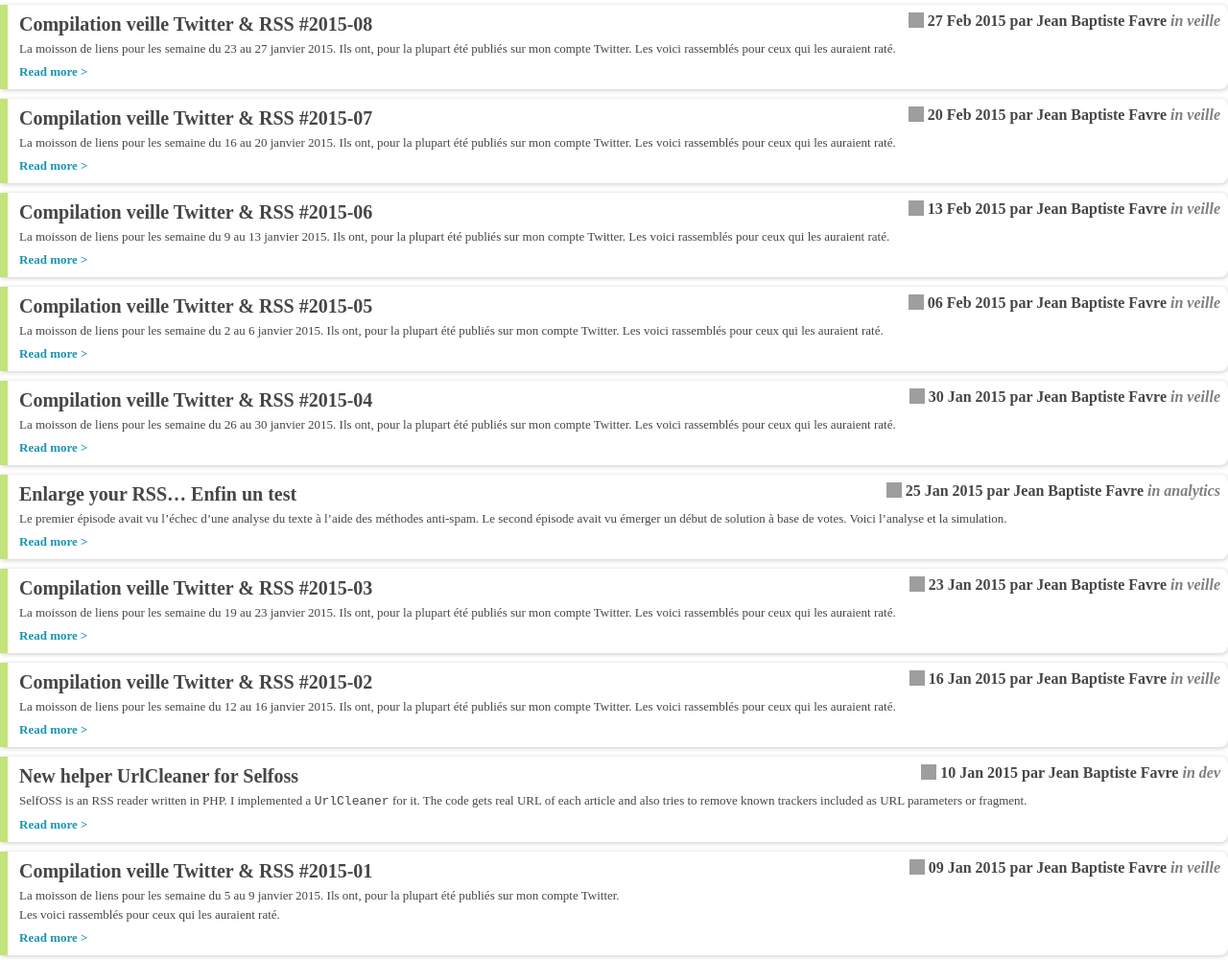
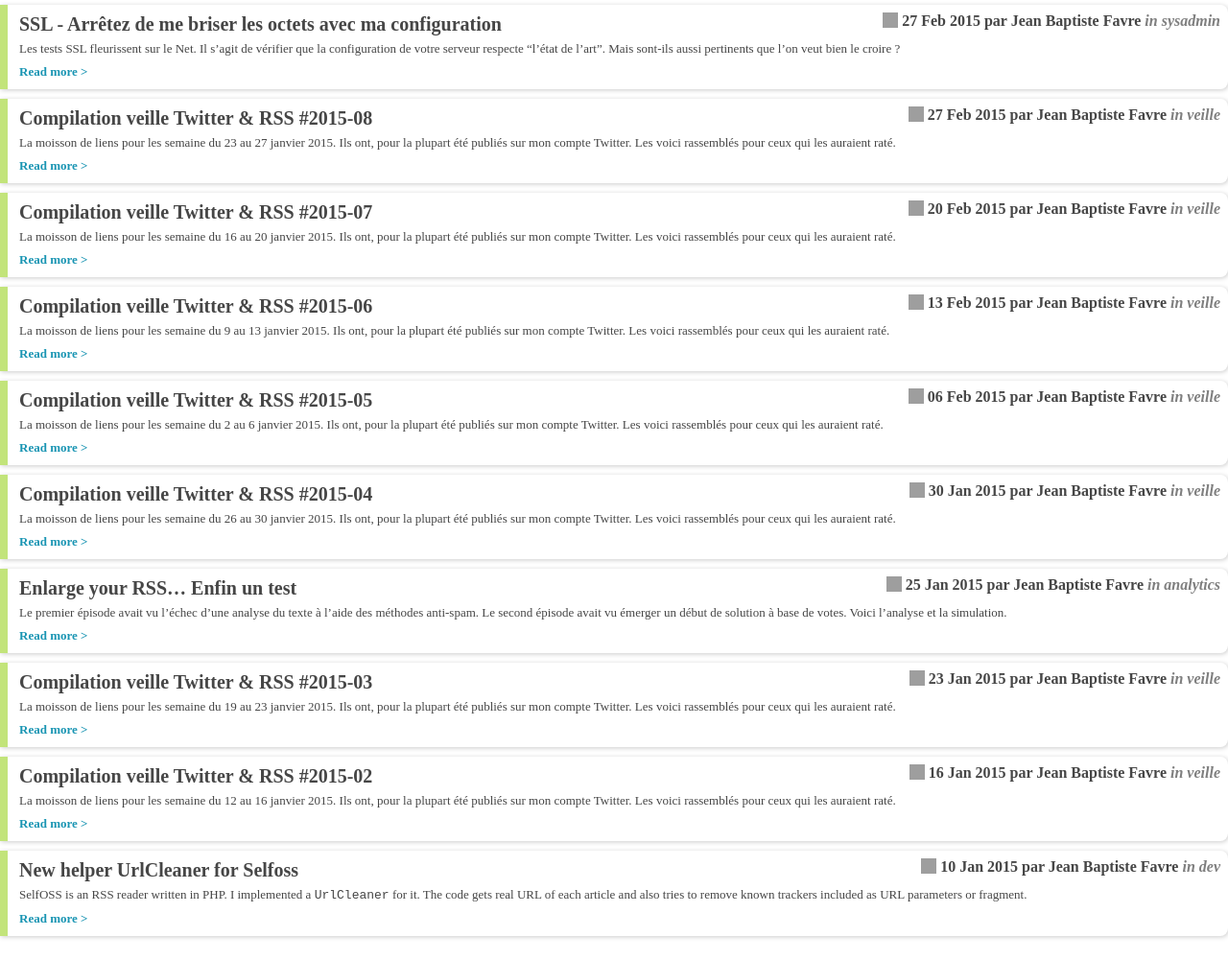
Before and after one commit to jbfavre/jbfavre.org, a Jekyll site: the page built from blog.html, in a window 1280 px wide. Shown: the whole page at 96% size. Built offline with Jekyll 4.4.1, drawn with Linux system fonts in a browser that asks for light colours; some of the changed lines change nothing that is shown; grey boxes are pictures that could not be loaded.

Commit message:
New post: SSL - Arrêtez de me briser les octets avec ma configuration

```diff
--- /dev/null
+++ b/_posts/fr/2015-02-27-SSL-Arretez-de-me-briser-les-octets-avec-ma-configuration.md
@@ -0,0 +1,97 @@
+---
+layout: post
+title: "SSL - Arrêtez de me briser les octets avec ma configuration"
+category: sysadmin
+tags: [tls,security,troll]
+date: 2015-02-27 21:00 +0100
+---
+
+Les tests SSL fleurissent sur le Net. Il s'agit de vérifier que la configuration
+de votre serveur respecte "l'état de l'art". Mais sont-ils aussi pertinents que
+l'on veut bien le croire ?
+
+La note obtenue en fin de test s'échelonne de A, parfois agrémenté d'un +,
+jusqu'à... loin dans l'alphabet.
+
+Outre que, bien souvent, la définition même de "l'état de l'art" est loin d'être
+acquise et partagée, la note finale peut en réalité être très très loin du niveau
+de sécurité obtenu "dans la vraie vie"™.
+Le paramétrage SSL faisant l'objet d'une négociation, le niveau réel de sécurité
+dépend de 2 facteurs principaux:
+
+- ce que le serveur supporte et offre
+- ce que le client supporte et accepte
+
+Mais il dépend aussi de la "fermeté" des négociateurs, c'est-à-dire au respect
+de la priorité des choix proposés.
+
+Actuellement, on ne se concentre que sur le premier point, et encore de manière
+un peu brutale:
+
+> Tu supportes RC4 ? pas de bol, nous on aime pas...
+
+Alors, bien sûr, les esprits chaffouins m'opposeront que `RC4` c'est mal, c'est
+tout cassé... Certes.
+Reste que mieux vaut un chiffrement faible que pas de chiffrement du tout, non ?
+
+Assez curieusement, ce raisonnement est à peu près accepté pour la sécurisation
+d'un serveur de mail ou jabber, pas du tout pour un serveur web.
+Pourtant, c'est exactement le même principe.
+
+Le but premier d'Internet est de communiquer. Une application trop restrictive
+d'une sécurité rêvée, au sens de souhaitée pas imaginée, va à l'encontre de ce
+principe.
+Quid de l'internaute qui, quelqu'en soit la raison, utilise une vieille version
+d'un navigateur ? C'est dommage, nous somme bien d'accord, mais avons-nous
+réellement la capacité d'en deviner la raison, et surtout, de faire quelque
+chose pour corriger cela ?
+
+Négligence, manque de temps, ignorance des enjeux, absence de moyens financiers
+pour renouveler un système d'exploitation obsolète, les raisons sont diverses
+et nous ne les connaissons pas. En quoi donc devrions-nous leur interdire
+l'accès à notre serveur ?
+
+Un certain nombre de principes devraient être remis au goût du jour:
+
+- Le serveur doit privilégier la compatibilité. De ce fait, il devrait supporter
+  le panel de protocoles/algorythmes le plus large possible tout en privilégiant
+  un chiffrement fort lorsque supporté par le client.
+- Le client lui, supporte les protocoles/algo qu'il souhaite (ce peut être un
+  choix de l'admin). Si la négociation échoue, c'est le problème du client, pas
+  celui du serveur (ou presque).
+
+Est-ce à dire qu'il faut autoriser n'importe quoi ?
+Si un client et un serveur supportent tous deux les dernières version des
+protocoles, ainsi que les algorithmes les plus robustes, faut-il pour autant
+tolérer la négotiation d'un chiffrement faible ?
+Faut-il, sous prétexte de compatibilité, continuer à autoriser un chiffrement
+tellement faible qu'il peut-être cassé très rapidement pas le premier venu ?
+
+Non bien sûr.
+Néanmoins, une énumération des capacités de chiffrement d'un serveur sous la
+forme du liste à la Prévert accompagnée de la distribution des bons et mauvais
+point n'ont, en fait, aucun intérêt. Il peuvent même avoir des effets pervers
+en incitant l'administrateur pressé à appliquer une configuration en réalité
+trop restrictive.
+
+En revanche, le résultat __pratique__ de la négociation me paraît, lui,
+bougrement plus pertinent !
+
+Le seul test qui me fera vraiment réfléchir à la configuration SSL de mon
+serveur est donc celui qui fonctionnera de la manière suivante:
+
+> Implémentation d'un client qui tentera de se connecter avec une configuration
+  très restrictive. Le cas échéant, le niveau de la configuration sera
+  progressivement ouvert jusqu'à un niveau plancher en dessous duquel le client
+  cessera d'essayer de se connecter.
+
+La note finale du serveur reflètera donc le niveau pratique du chiffrement, pas
+un niveau fantasmé.
+
+Reste que parfois, il convient tout de même de vérifier l'abandon d'un protocole
+devenu trop dangereux, par exemple SSL, version 3 incluse. Ceci nous laisse tout
+de même une marge de manœuvre certaine.
+
+Alors, soyez gentil, cessez de me briser les octets avec vos histoire de notes
+SSL. Arrêtez d'être binaires et réfléchissez.
+Faites un test _pertinent_ et on en reparle.
--- a/_posts/fr/2015-02-27-compilation-veille-twitter-rss.md
+++ b/_posts/fr/2015-02-27-compilation-veille-twitter-rss.md
@@ -2,6 +2,7 @@
 layout: post
 title: "Compilation veille Twitter & RSS #2015-08"
 category: veille
+date: 2015-02-27 18:00 +0100
 ---
 
 La moisson de liens pour les semaine du 23 au 27 janvier 2015.
```
